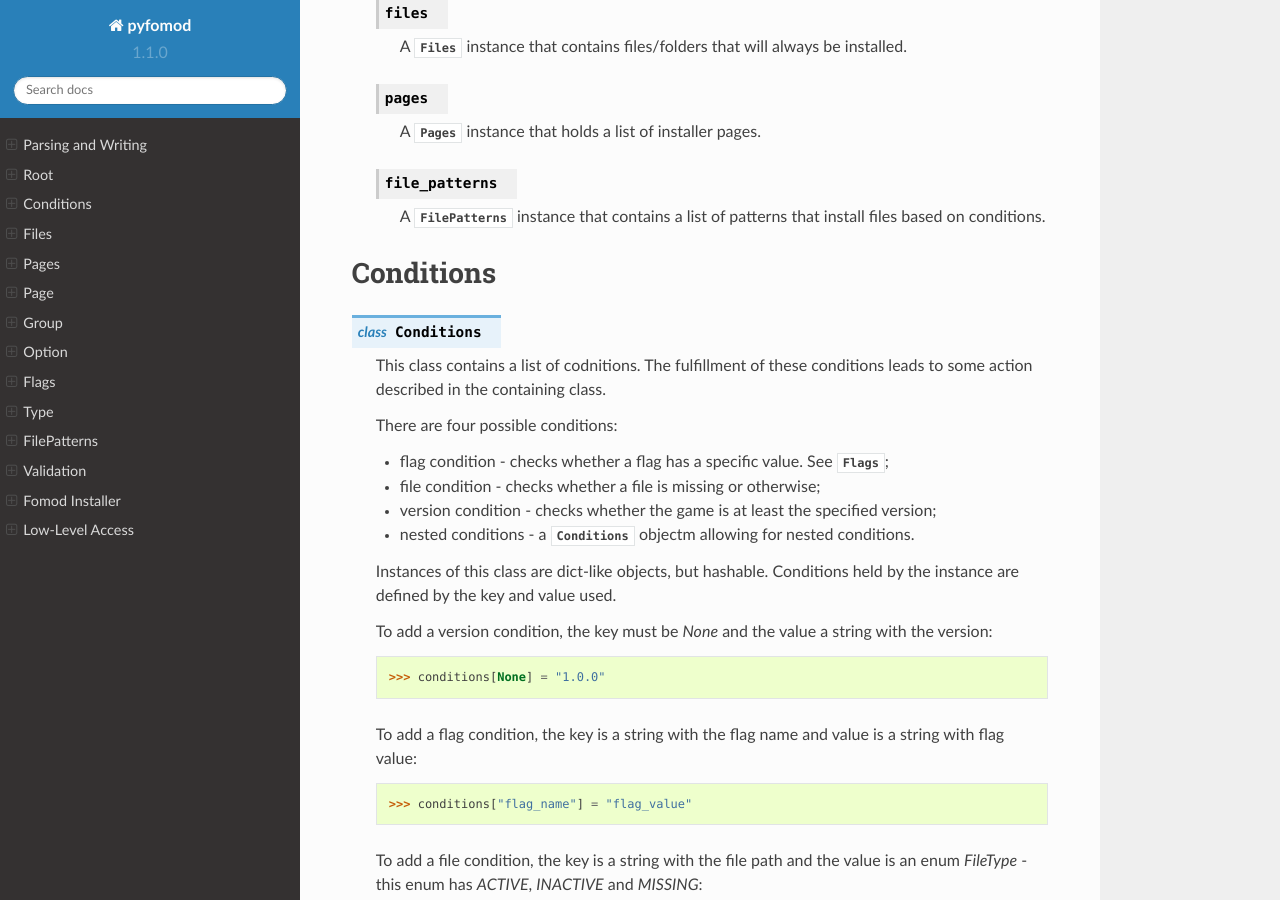
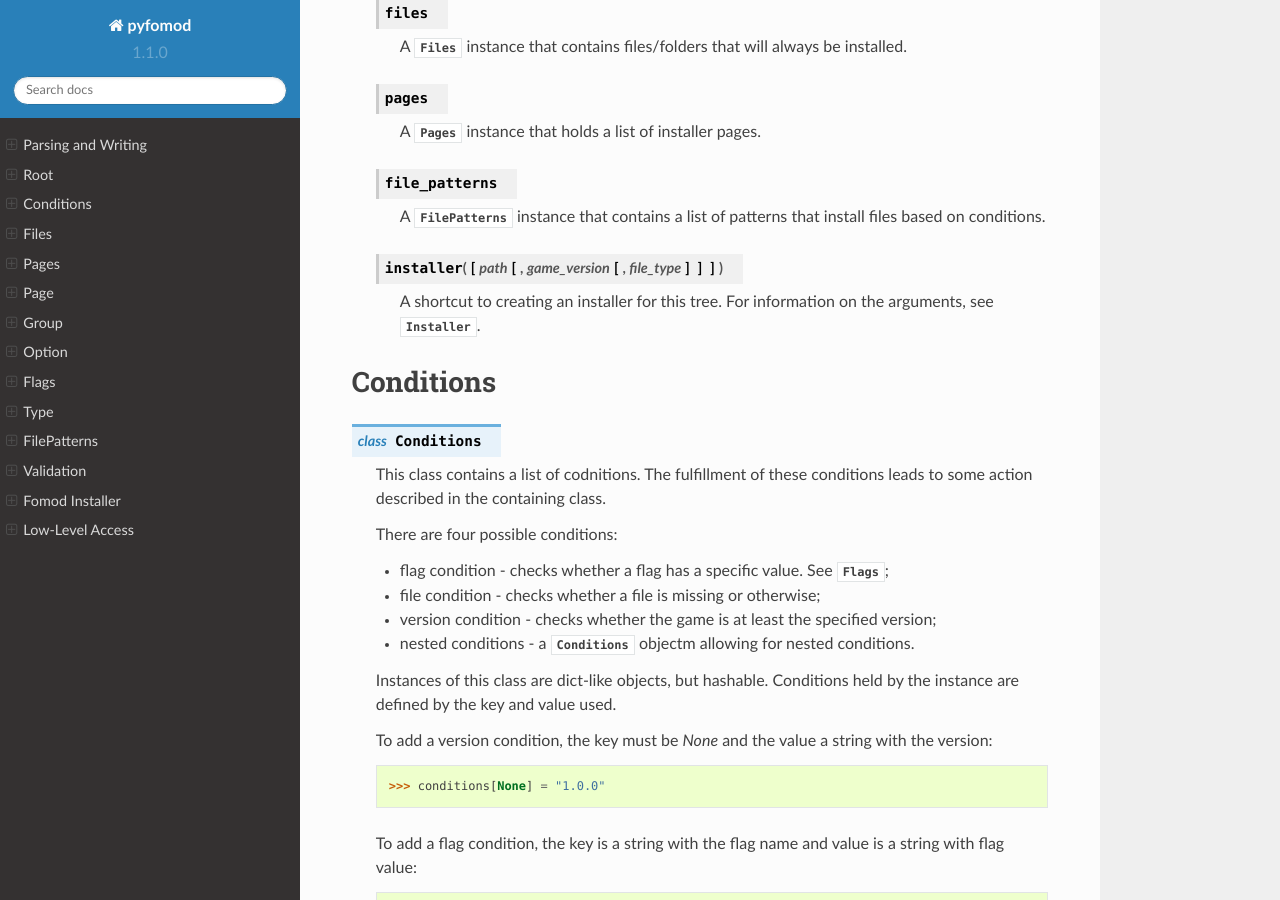
Before and after one commit to GandaG/pyfomod, a Sphinx documentation site: the page built from docs/index.rst, in a window 1280 px wide and 900 px high, scrolled down 2056 px. Built offline with Sphinx 7.4.7 and the Read the Docs theme 2.0.0, drawn with Linux system fonts in a browser that asks for light colours.

Commit message:
Add installer shortcut to Root

```diff
--- a/docs/index.rst
+++ b/docs/index.rst
@@ -107,6 +107,11 @@ Root
 
         A :py:class:`FilePatterns` instance that contains a list of patterns that
         install files based on conditions.
+
+    .. py:method:: installer([path[, game_version[, file_type]]])
+
+        A shortcut to creating an installer for this tree. For information on the
+        arguments, see :py:class:`Installer`.
 
 Conditions
 **********
```
Also changed, not shown: CHANGELOG.md (+4 -0 lines), 1 other file.
